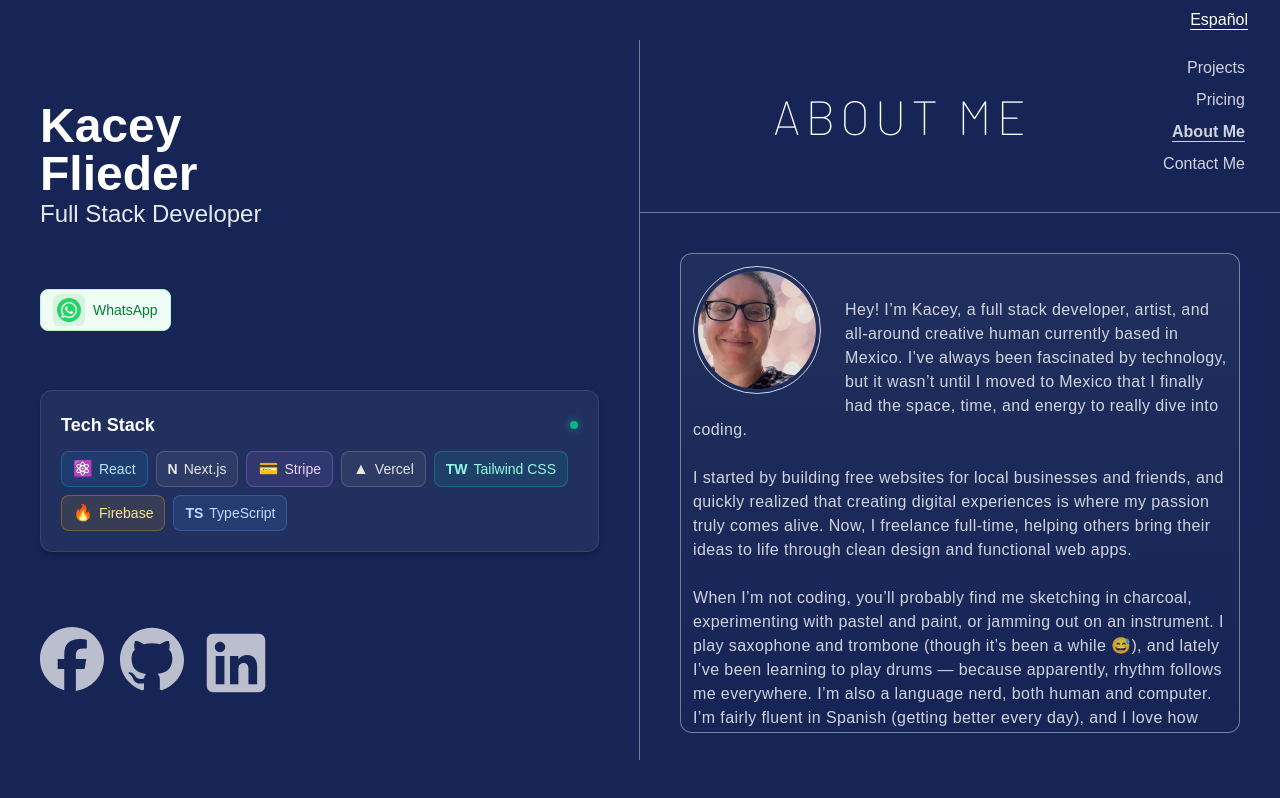
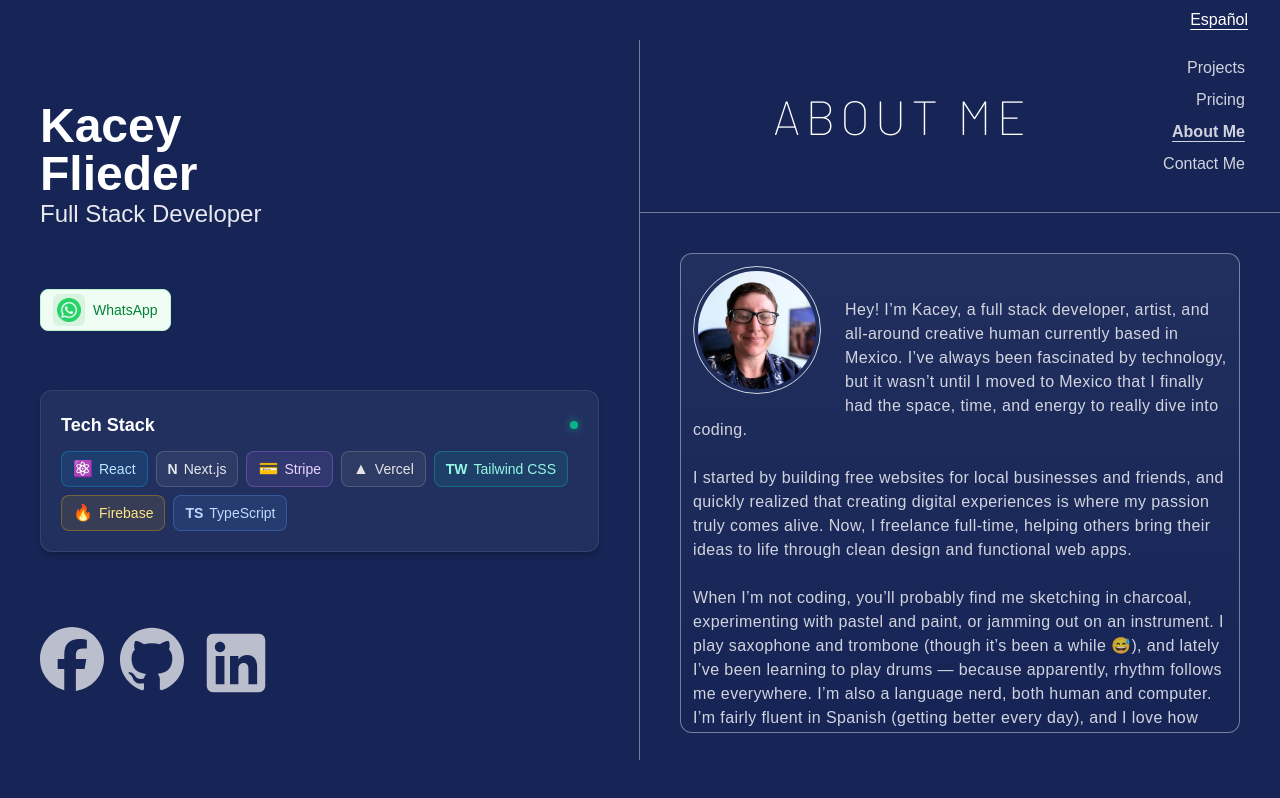
Before and after one commit to kflieder/kflieder, a Next.js app: page / in a window 1280 px wide. Both pictures are taken after a click on the button "About Me". Built offline with nearby package versions, Linux system fonts and the light colour scheme.

Commit message:
Update profile picture and image reference in About
Replaced the profile picture with a new JPEG file and updated the About component to reference the new image. This ensures the correct profile picture is displayed.

```diff
--- a/src/components/About.tsx
+++ b/src/components/About.tsx
@@ -9,7 +9,7 @@ function About() {
     <div id="about" className="border p-3 border-white/40 rounded-xl h-[60vh] overflow-auto scrollbar-hide text-white/80 bg-gradient-to-b from-white/5 to-transparent">
       <img
         className="w-32 mb-1 h-auto rounded-full float-left mr-6 border p-1"
-        src="/ProfilePic.png"
+        src="/profilePic.jpg"
         alt="Kacey Flieder"
       />
       <div dangerouslySetInnerHTML={{__html: t("about_text", lang)}} />
```
Also changed, not shown: public/profilePic.jpg (added).
